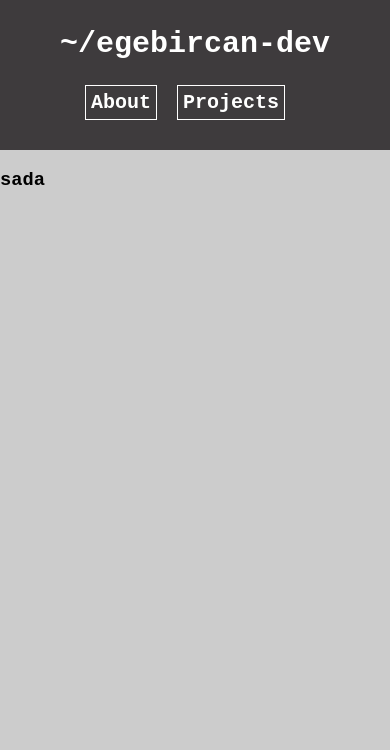
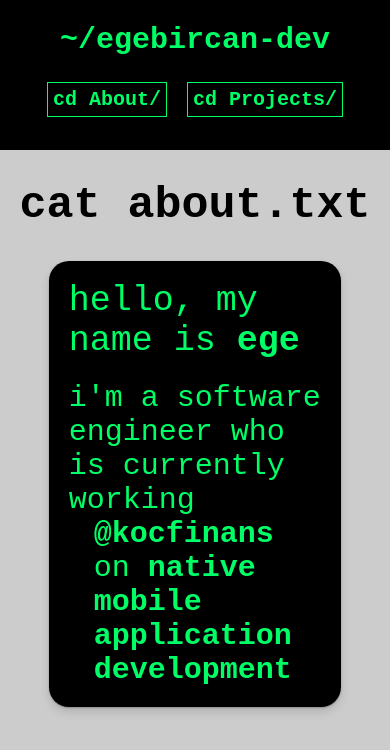
Before and after one commit to egebircan/my-portfolio, a Next.js app: page / in a window 390 px wide. Shown: the top 750 px of the page. Built offline with nearby package versions, Linux system fonts and the light colour scheme.

Commit message:
changed to terminal theme && started about page

```diff
--- a/components/Header/header.js
+++ b/components/Header/header.js
@@ -16,12 +16,12 @@ export default function Header() {
           <nav className={styles.nav}>
               <Link href="/">
                 <a className={styles.navLink}>
-                  About
+                  cd About/
                 </a>
               </Link>
               <Link href="/projects">
                 <a className={styles.navLink}>
-                  Projects
+                  cd Projects/
                 </a>
               </Link>
             </nav>
--- a/components/Header/index.module.css
+++ b/components/Header/index.module.css
@@ -1,6 +1,6 @@
 .mainDiv {
   height: 100px;
-  background-color: #3e3b3d;
+  background-color: black;
   display: flex;
   align-items: center;
   text-align: center;
@@ -25,7 +25,7 @@
 }
 
 .mainLink {
-  color: white;
+  color: #00ff66;
   float: left;
   font-size: 30px;
   font-weight: bold;
@@ -40,25 +40,30 @@
 
 @media (max-width: 800px) {
   .nav {
-    margin-top: 30px;
-    margin-bottom: 10px;
+    margin-top: 15px;
+    display: flex;
+    align-items: center;
+    text-align: center;
+    justify-content: center;
   }
 }
 
 .navLink {
   float: right;
-  color: white;
+  color: #00ff66;
   margin-right: 20px;
   font-size: 20px;
   font-weight: bold;
   text-decoration: none;
   border-style: solid;
   border-width: thin;
+  border-color: #00ff66;
   padding: 5px;
 }
 
 @media (max-width: 800px) {
   .navLink {
     float: none;
+    margin: 10px;
   }
 }
--- a/components/Project/project.js
+++ b/components/Project/project.js
@@ -39,7 +39,7 @@ const ProjectDiv = styled.div`
   width: 45%;
   height: 250px;
   margin: 25px;
-  background-color: #E9E9E9;
+  background-color: black;
   border-radius: 20px;
   box-shadow: 0 5px 10px rgba(0,0,0,0.12), 0 1px 2px rgba(0,0,0,0.24);
   transition: all 0.3s cubic-bezier(.25,.8,.25,1);
--- a/pages/index.js
+++ b/pages/index.js
@@ -1,12 +1,57 @@
 import Header from "components/Header"
+import styled from 'styled-components'
 
 export default function Home() {
   return (
     <>
       <Header />
-      <div style={{float: "left"}}>
-        <h3>sada</h3>
-      </div>
+      <PageTitle>
+        cat about.txt
+      </PageTitle>
+      <AboutDiv>
+        <div style={{width: "90%", margin: "auto", padding: "20px" }}>
+          <HelloDiv>hello, my name is <b>ege</b> </HelloDiv>
+          <div style={{ fontSize: "30px" }}>
+            i'm a software engineer who is currently working
+            <IndentDiv>
+              <b>@kocfinans</b>
+            </IndentDiv>
+            <IndentDiv>
+              on <b>native mobile application development</b>
+            </IndentDiv>
+          </div>
+        </div>
+      </AboutDiv>
     </>
   )
 }
+
+const PageTitle = styled.div`
+  text-align: center;
+  margin-top: 30px;
+  margin-bottom: 30px;
+  font-size: 45px;
+  font-weight: bold;
+`
+
+const AboutDiv = styled.div`
+  background-color: black;
+  color: #00ff66;
+  width: 75%;
+  margin: auto;
+  border-radius: 20px;
+  box-shadow: 0 5px 10px rgba(0,0,0,0.12), 0 1px 2px rgba(0,0,0,0.24);
+  transition: all 0.3s cubic-bezier(.25,.8,.25,1);
+
+  &:hover {
+    box-shadow: 0 14px 28px rgba(0,0,0,0.25), 0 10px 10px rgba(0,0,0,0.22);
+  }
+`
+
+const IndentDiv = styled.div`
+  margin-left: 25px;
+`
+const HelloDiv = styled.div`
+  font-size: 35px;
+  margin-bottom: 20px;
+`
```
Also changed, not shown: components/Project/index.module.css (+9 -1 lines), pages/projects.js (+4 -4 lines).
